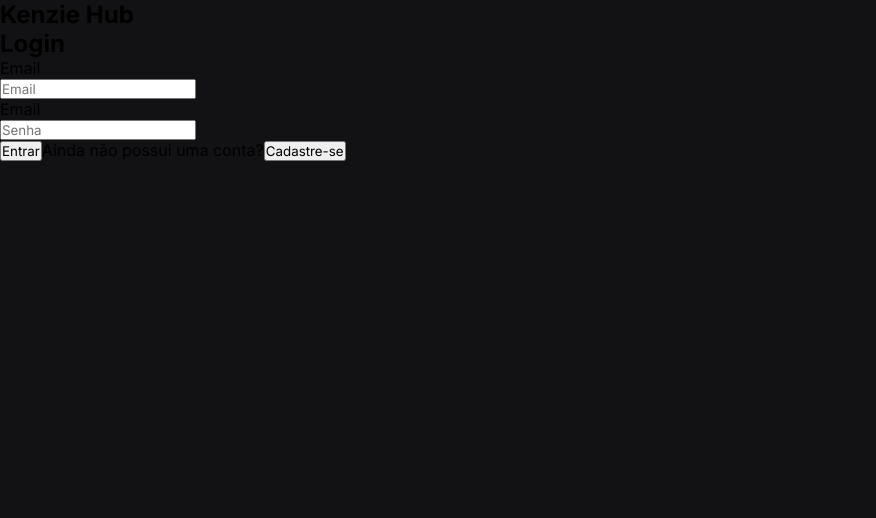
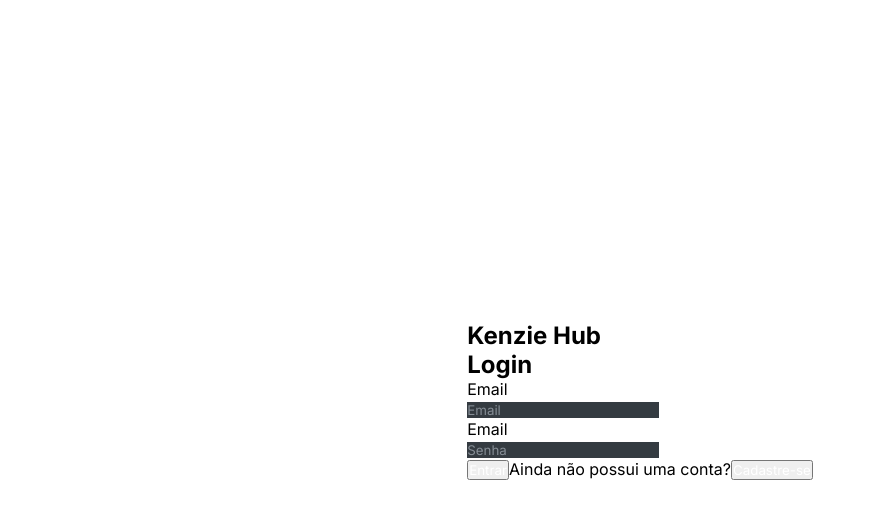
Before and after one commit to werikscs/hub-portfolios, a React (Create React App) app: page / in a window 1280 px wide. Shown: the top 518 px of the page, without its empty margins (0-876 px from the left). Built offline with nearby package versions, Linux system fonts and the light colour scheme.

Commit message:
feat(src/styles/global.js): add more global styles

```diff
--- a/src/styles/global.js
+++ b/src/styles/global.js
@@ -23,10 +23,35 @@
   }
 
   body{
-    background-color: var(--color-gray-4);
+    /* background-color: var(--color-gray-4); */
+  }
+
+  main{
+    width: 100%;
+    height: 100vh;
+
+    display: flex;
+    justify-content: center;
+    align-items: center;
+  }
+
+  input{
+    background-color: var(--color-gray-2);
+    color: var(--color-gray-0);
+    border: none;
+    outline: none;
+
+    ::placeholder{
+      color: var(--color-gray-1);
+    }
+
+    :focus{
+      outline: 1px solid var(--color-gray-0);
+    }
   }
 
   button{
+    color: #ffffff;
     cursor: pointer;
   }
 
```
